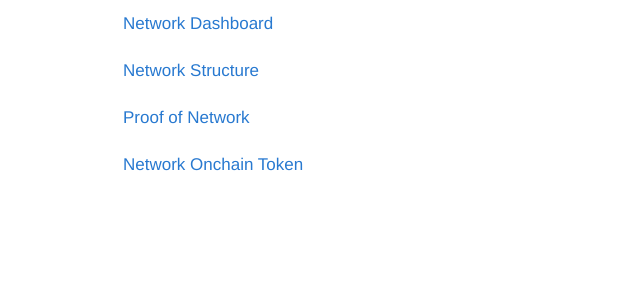
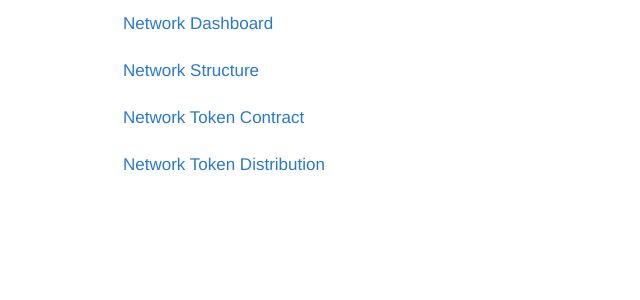
Before and after one commit to networkf/network.github.io, a Jekyll site: the page built from gov.md, in a window 1280 px wide. Shown: the part 211-511 px from the top of the page, without its empty margins (152-792 px from the left). Built offline with Jekyll 4.4.1, drawn with Linux system fonts in a browser that asks for light colours; some web fonts are replaced; our own code applies the rules of GitHub Pages for plain Markdown files; the repository's description, which GitHub fills in, is left out.

Commit message:
Update gov.md

```diff
--- a/gov.md
+++ b/gov.md
@@ -14,6 +14,6 @@ Learn about the different aspects of our governance.
 
 [Network Structure](/structure)
 
-[Proof of Network](/proofofnetwork)
+[Network Token Contract](https://etherscan.io/token/0x7b5726F8261705f6B9e60094ef4427f8e2f29a44)
 
-[Network Onchain Token](https://etherscan.io/token/0x7b5726F8261705f6B9e60094ef4427f8e2f29a44)
+[Network Token Distribution](/proofofnetwork)
```
